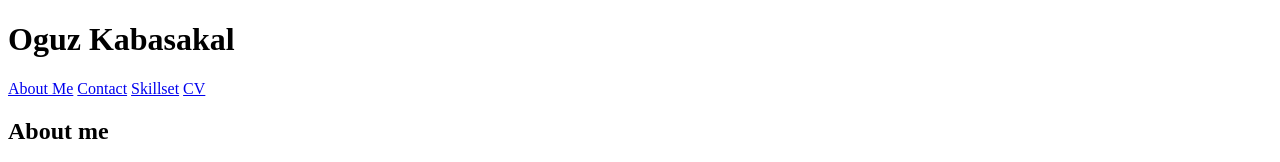
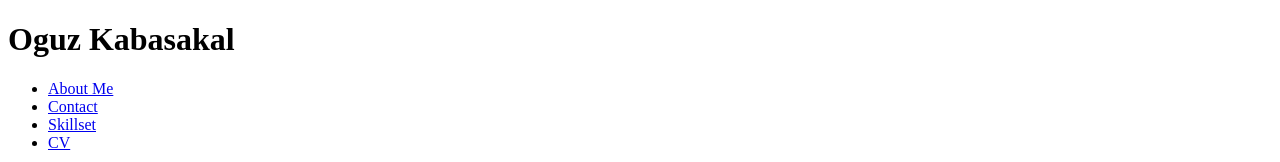
Before and after one commit to kabaskill/personal-website, a plain HTML site: page index.html in a window 1280 px wide. Shown: the top 162 px of the page. Drawn offline with Linux system fonts and the light colour scheme.

Commit message:
updated nav bar

```diff
--- a/index.html
+++ b/index.html
@@ -9,16 +9,17 @@
   <main>
     <header>
       <h1>Oguz Kabasakal</h1>
-      <!--Which elements could be used to link to parts of the webpage,
-		which appear below?-->
+
       <nav id="nav">
-        <a href="#about-me">About Me</a>
-        <a href="#contact">Contact</a>
-        <a href="#skills">Skillset</a>
-        <a href="#CV">CV</a>
+        <ul>
+            <li><a href="#about-me">About Me</a></li>
+            <li><a href="#contact">Contact</a></li>
+            <li><a href="#skills">Skillset</a></li>
+            <li><a href="#CV">CV</a></li>
+        </ul>
       </nav>
     </header>
-    <!--Looks like the following part is the central content of our webpage.-->
+
     <body>
       <article id="about-me">
         <h2>About me</h2>
```
